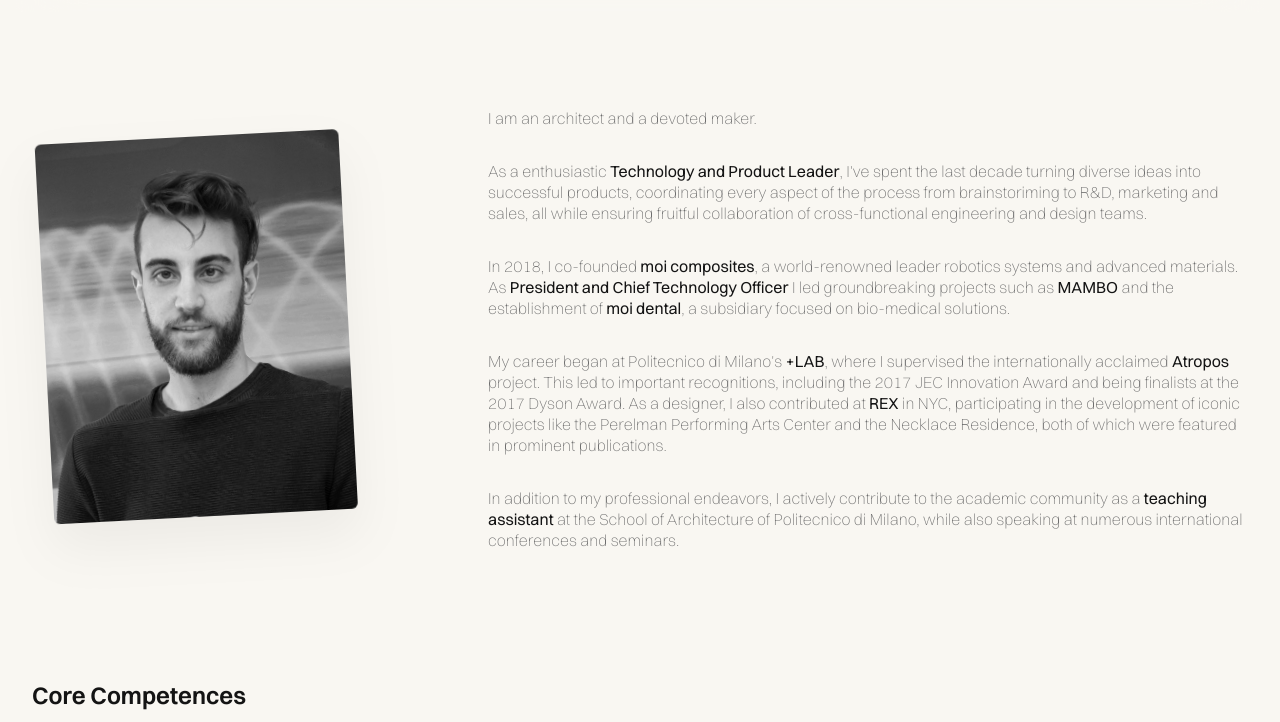
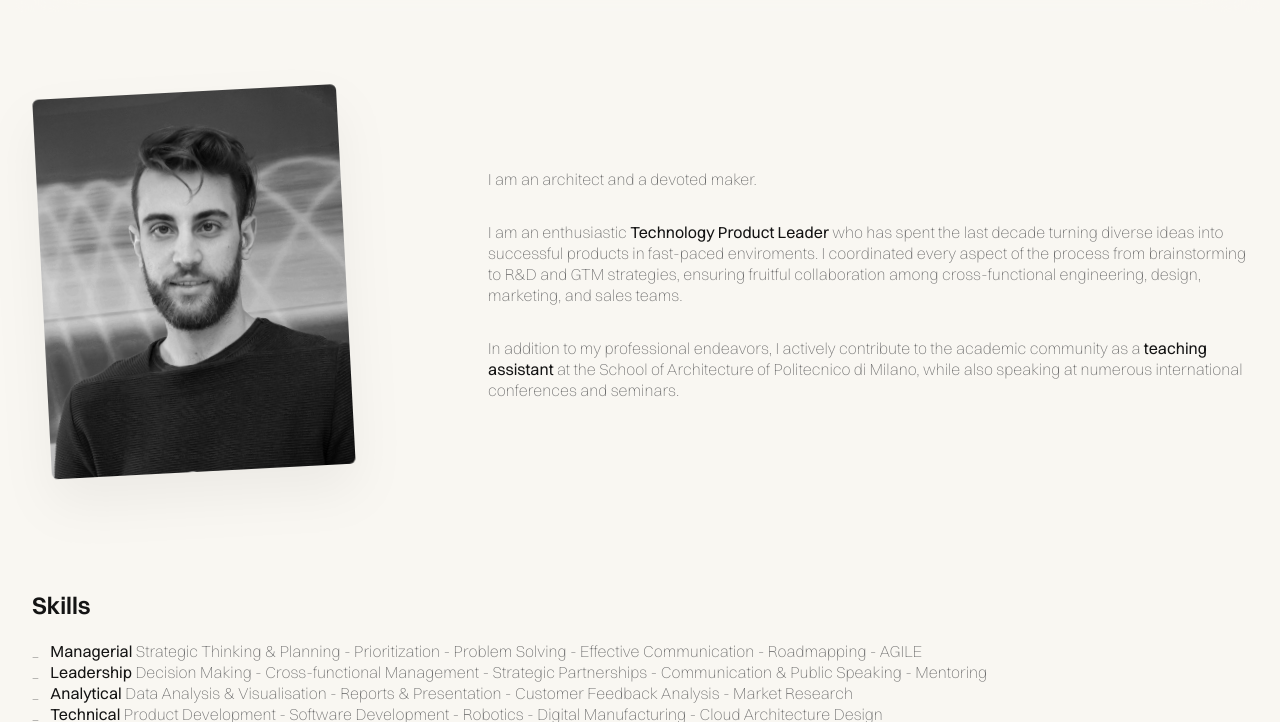
Before and after one commit to mitoni/portfolio, an Astro site: page /about in a window 1280 px wide. Shown: the part 69-791 px from the top of the page. Built offline with nearby package versions, Linux system fonts and the light colour scheme; Astro itself is replaced by a stand-in of ours.

Commit message:
edit home and about
also updated astro version that caused problems related to styling

```diff
--- a/src/pages/about.astro
+++ b/src/pages/about.astro
@@ -122,34 +122,12 @@ import AboutLayout from "../layouts/AboutLayout.astro";
             <p>I am an architect and a devoted maker.</p>
 
             <p>
-                As a enthusiastic <strong>Technology and Product Leader</strong
-                >, I've spent the last decade turning diverse ideas into
-                successful products, coordinating every aspect of the process
-                from brainstoriming to R&D, marketing and sales, all while
-                ensuring fruitful collaboration of cross-functional engineering
-                and design teams.
-            </p>
-            <p>
-                In 2018, I co-founded <strong>moi composites</strong>, a
-                world-renowned leader robotics systems and advanced
-                materials. As <strong
-                    >President and Chief Technology Officer</strong
-                >
-                 I led groundbreaking projects such as <strong>MAMBO</strong>
-                 and the establishment of <strong>moi dental</strong>, a
-                subsidiary focused on bio-medical solutions.
-            </p>
-            <p>
-                My career began at Politecnico di Milano's <strong>+LAB</strong
-                >, where I supervised the internationally acclaimed <strong
-                    >Atropos</strong
-                > project. This led to important recognitions, including the
-                2017 JEC Innovation Award and being finalists at the 2017 Dyson
-                Award. As a designer, I also contributed at <strong>REX</strong>
-                 in NYC, participating in the development of iconic projects
-                like the Perelman Performing Arts Center and the Necklace
-                Residence, both of which were featured in prominent
-                publications.
+                I am an enthusiastic <strong>Technology Product Leader</strong> who has spent the
+                last decade turning diverse ideas into successful products in
+                fast-paced enviroments. I coordinated every aspect of the
+                process from brainstorming to R&D and GTM strategies, ensuring
+                fruitful collaboration among cross-functional engineering,
+                design, marketing, and sales teams.
             </p>
             <p>
                 In addition to my professional endeavors, I actively contribute
@@ -162,7 +140,7 @@ import AboutLayout from "../layouts/AboutLayout.astro";
         </div>
     </Row>
 
-    <h2 id="core-competences">Core Competences</h2>
+    <h2 id="skills">Skills</h2>
 
     <ul>
         <li>
@@ -192,8 +170,8 @@ import AboutLayout from "../layouts/AboutLayout.astro";
              Python - Typescript - SQL - C# - Go - Rust
         </li>
         <li>
-            <strong>Design</strong>
-             Fusion360 / Rhino / Grasshopper / Ps / Ai / Id
+            <strong>Training & Certificates</strong>
+             AWS Technical Essentials
         </li>
 
         <li><strong>Languages</strong> English / Italian</li>
```
Also changed, not shown: package.json (+8 -10 lines), src/pages/index.astro (+6 -6 lines).
